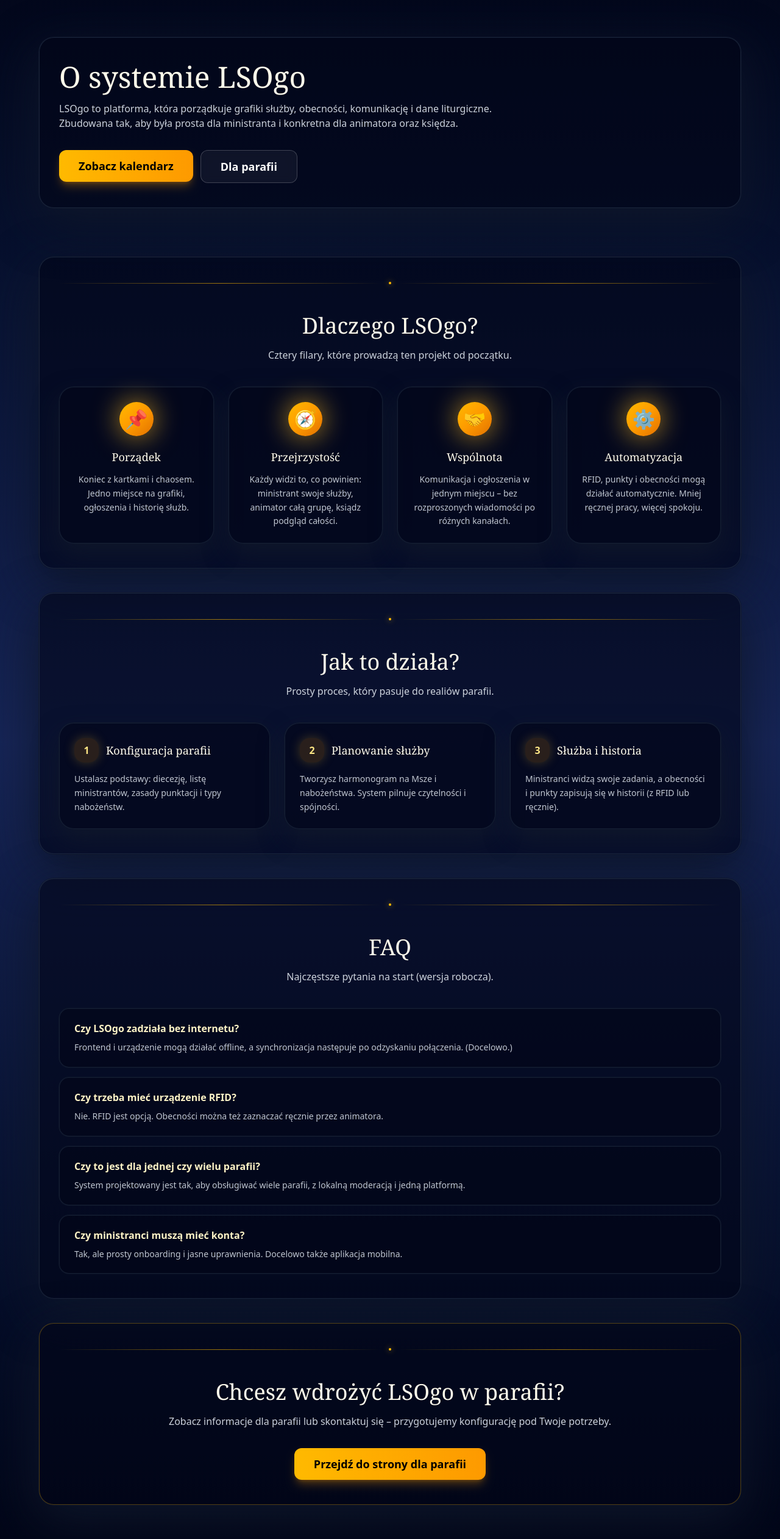
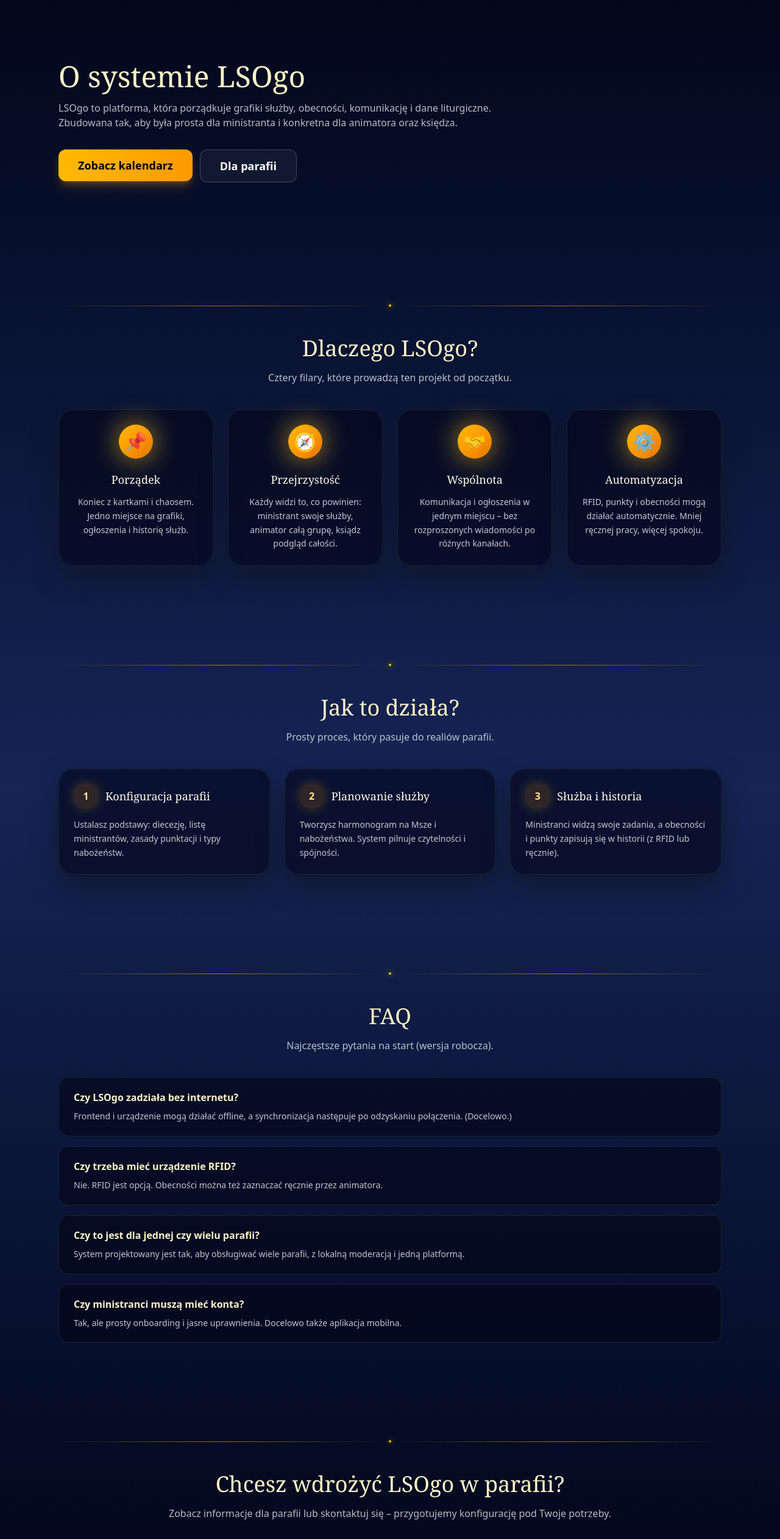
Before and after one commit to grzegorz2803/lsogo-web, a React (Vite) app: page /o-systemie in a window 1280 px wide. Shown: the part 99-2622 px from the top of the page at 61% size. Built offline with nearby package versions, Linux system fonts and the light colour scheme.

Commit message:
style: adjust About page colors, typography and spacing

```diff
--- a/src/components/Navbar.tsx
+++ b/src/components/Navbar.tsx
@@ -11,7 +11,7 @@ export function Navbar() {
       <div className="mx-auto w-full max-w-6xl px-6">
         <div className="mt-4 flex items-center justify-between rounded-2xl border border-white/10 bg-slate-950/30 px-4 py-3 backdrop-blur-md">
           {/* Brand */}
-          <a href="#" className="flex items-center gap-4">
+          <Link to="/" className="flex items-center gap-4">
             <div className="grid h-14 w-14 place-items-center rounded-full">
               <Logo className="h-14 w-14" />
             </div>
@@ -20,7 +20,7 @@ export function Navbar() {
                 {branding.logoText}
               </span>
             </span>
-          </a>
+          </Link>
           {/*Desktop nav */}
           <nav className="hidden items-center gap-8 font-serif text-base text-slate-200/90 md:flex">
             {navLinks.map((l) => (
--- a/src/pages/AboutPage.tsx
+++ b/src/pages/AboutPage.tsx
@@ -9,14 +9,14 @@ export function AboutPage() {
     <div className="relative min-h-screen w-full">
       <section className="relative px-6 pt-20 pb-10">
         <div className="mx-auto max-w-6xl">
-          <div className="rounded-3xl border border-slate-700/50 bg-slate-950/60 px-8 py-10 shadow-[0_24px_80px_rgba(15,23,42,0.95)] ring-1 ring-slate-900/80">
-            <h1 className="font-serif text-3xl md:text-5xl text-amber-50">
+          <div className="px-8 py-10 ">
+            <h1 className="font-serif text-3xl md:text-5xl text-amber-100">
               {hero.title}
             </h1>
-            <p className="mt-4 max-w-3xl text-sm md:text-base text-slate-200/90">
+            <p className="mt-4 max-w-3xl text-sm md:text-base text-slate-200/80">
               {hero.subtitle}
             </p>
-            <div className="mt-8 flex flex-col gap-3 sm:flex-row">
+            <div className="mt-8 flex flex-col  gap-3 sm:flex-row">
               <a href={hero.primaryCta.href}>
                 <Button variant="primary">{hero.primaryCta.label}</Button>
               </a>
@@ -28,15 +28,15 @@ export function AboutPage() {
         </div>
       </section>
 
-      <section className="mt-10 px-6">
+      <section className="mt-20 px-6">
         <div className="mx-auto max-w-6xl">
-          <div className="rounded-3xl border border-slate-700/50 bg-slate-950/60 px-8 py-10 shadow-[0_24px_80px_rgba(15,23,42,0.95)] ring-1 ring-slate-900/80">
+          <div className=" px-8 py-10">
             <div className="text-center">
               <SectionSeparator />
-              <h2 className="font-serif text-2xl md:text-4xl text-amber-50">
+              <h2 className="font-serif text-2xl md:text-4xl text-amber-100">
                 {sections.values.title}
               </h2>
-              <p className="mt-4 max-w-3xl mx-auto text-sm md:text-base text-slate-200/90">
+              <p className="mt-4 max-w-3xl mx-auto text-sm md:text-base text-slate-200/80">
                 {sections.values.subtitle}
               </p>
             </div>
@@ -65,15 +65,16 @@ export function AboutPage() {
           </div>
         </div>
       </section>
-      <section className="mt-10 px-6">
+
+      <section className="mt-20 px-6 ">
         <div className="mx-auto max-w-6xl">
-          <div className="rounded-3xl border border-slate-700/50 bg-slate-950/60 px-8 py-10 shadow-[0_24px_80px_rgba(15,23,42,0.95)] ring-1 ring-slate-900/80">
+          <div className="px-8 py-10 ">
             <div className="text-center">
               <SectionSeparator />
-              <h2 className="font-serif text-2xl md:text-4xl text-amber-50">
+              <h2 className="font-serif text-2xl md:text-4xl text-amber-100">
                 {sections.howItWorks.title}
               </h2>
-              <p className="mt-4 max-w-3xl mx-auto text-sm md:text-base text-slate-200/90">
+              <p className="mt-4 max-w-3xl mx-auto text-sm md:text-base text-slate-200/80">
                 {sections.howItWorks.subtitle}
               </p>
             </div>
@@ -100,15 +101,16 @@ export function AboutPage() {
           </div>
         </div>
       </section>
-      <section className="mt-10 px-6">
+
+      <section className="mt-20 px-6">
         <div className="mx-auto max-w-6xl">
-          <div className="rounded-3xl border border-slate-700/50 bg-slate-950/60 px-8 py-10 shadow-[0_24px_80px_rgba(15,23,42,0.95)] ring-1 ring-slate-900/80">
+          <div className="px-8 py-10 ">
             <div className="text-center">
               <SectionSeparator />
-              <h2 className="font-serif text-2xl md:text-4xl text-amber-50">
+              <h2 className="font-serif text-2xl md:text-4xl text-amber-100">
                 {sections.faq.title}
               </h2>
-              <p className="mt-4 max-w-3xl mx-auto text-sm md:text-base text-slate-200/90">
+              <p className="mt-4 max-w-3xl mx-auto text-sm md:text-base text-slate-200/80">
                 {sections.faq.subtitle}
               </p>
             </div>
@@ -130,15 +132,16 @@ export function AboutPage() {
           </div>
         </div>
       </section>
-      <section className="mt-10 px-6 pb-16">
+
+      <section className="mt-20 px-6 pb-16">
         <div className="mx-auto max-w-6xl">
-          <div className="rounded-3xl border border-amber-400/30 bg-slate-950/60 px-8 py-10 shadow-[0_24px_80px_rgba(15,23,42,0.95)] ring-1 ring-slate-900/80">
+          <div className="px-8 py-10 ">
             <div className="text-center">
               <SectionSeparator />
-              <h2 className="font-serif text-2xl md:text-4xl text-amber-50">
+              <h2 className="font-serif text-2xl md:text-4xl text-amber-100">
                 {sections.finalCta.title}
               </h2>
-              <p className="mt-4 max-w-3xl mx-auto text-sm md:text-base text-slate-200/90">
+              <p className="mt-4 max-w-3xl mx-auto text-sm md:text-base text-slate-200/80">
                 {sections.finalCta.subtitle}
               </p>
               <div className="mt-8 flex justify-center">
```
